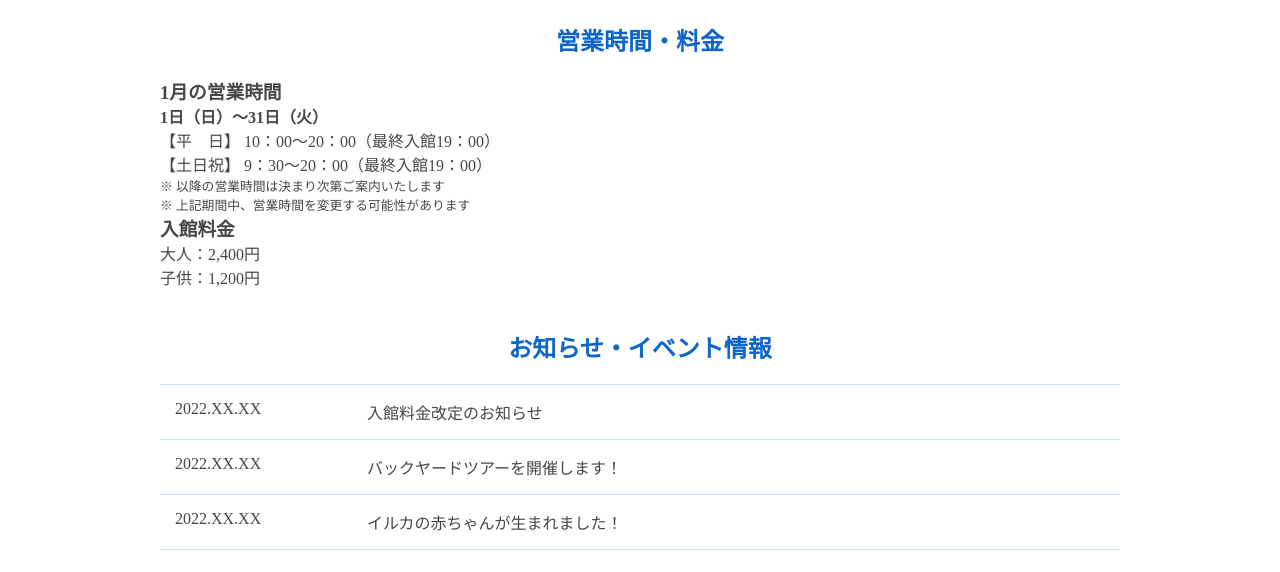
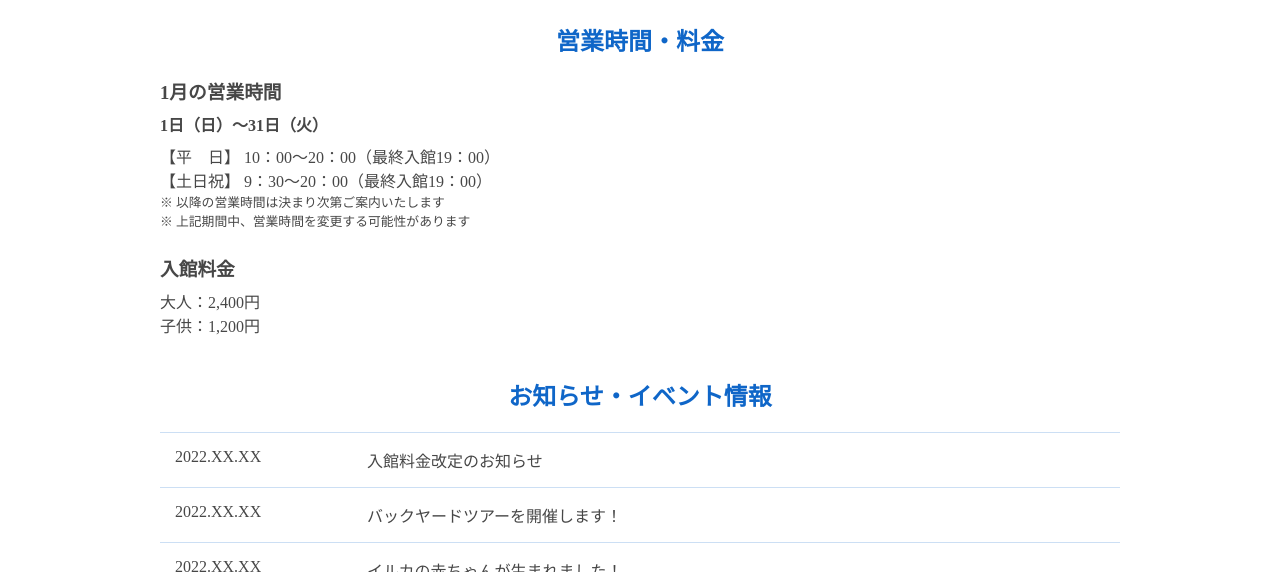
Before and after one commit to akrmyuc/aquarium, a plain HTML site: page index.html in a window 1280 px wide. Shown: the part 528-1100 px from the top of the page. Drawn offline with Linux system fonts and the light colour scheme; some packages are replaced by stand-ins of ours.

Commit message:
aboutをスタイリング

```diff
--- a/css/style.css
+++ b/css/style.css
@@ -50,6 +50,15 @@ header a:hover {
 }
 
 /* about */
+#about h3 {
+  margin-bottom: 8px;
+}
+#about h4 {
+  margin-bottom: 8px;
+}
+#about div + div{
+  margin-top: 24px;
+}
 
 /* news */
 #news dl {
```
